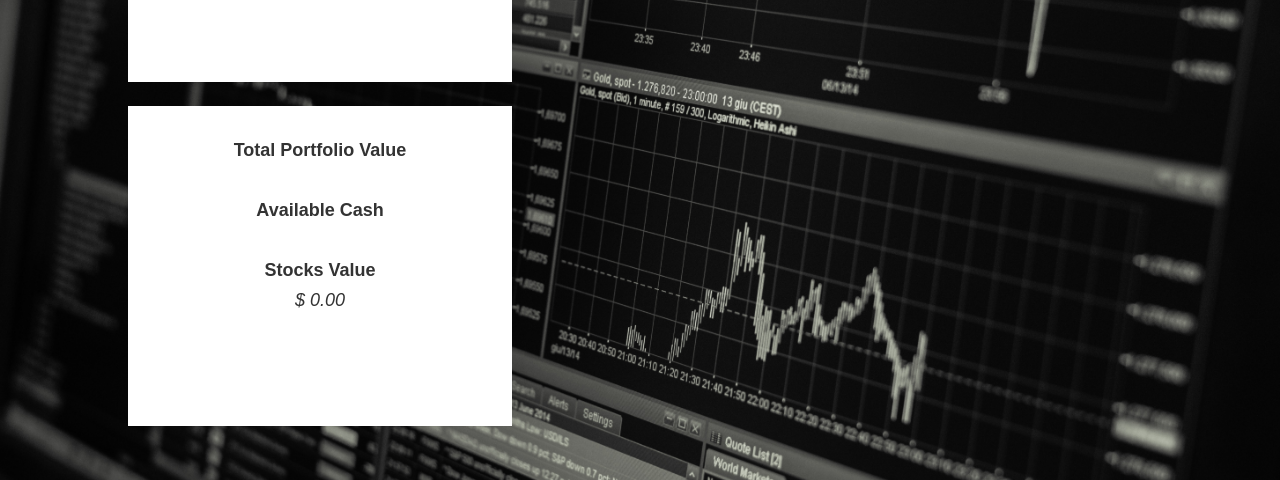
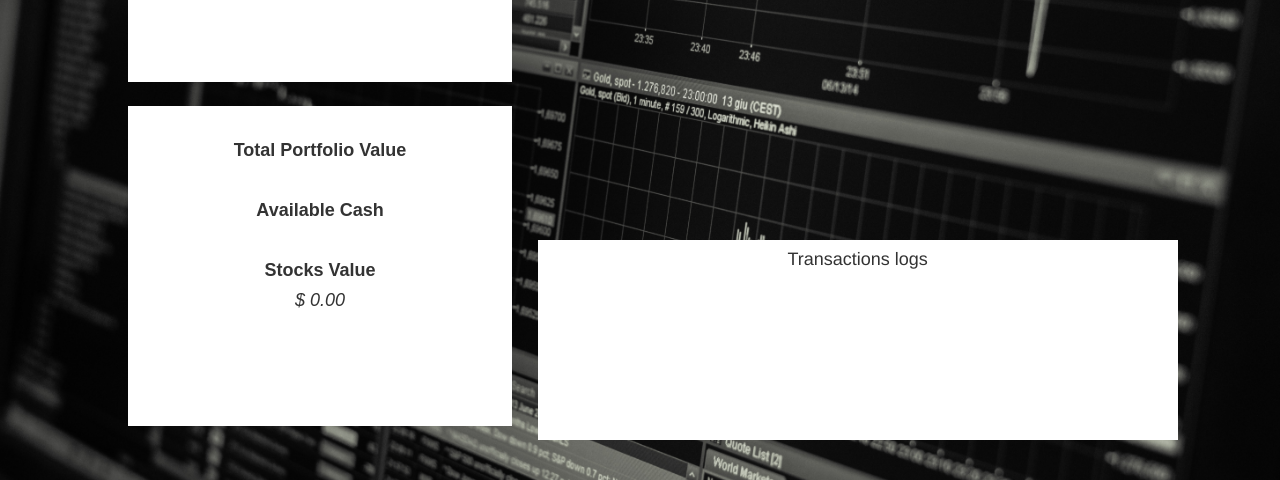
Before and after one commit to SteveDengZishi/robot-stock-trader, a Flask app: template templates/portfolio.html in a window 1280 px wide. Shown: the part 320-800 px from the top of the page. Run offline with Flask 2, Linux system fonts and the light colour scheme; the template is opened without the code that fills it, so the values that code supplies are empty; parts of the project's set-up code (start-up, migrations or seed data) failed here and were passed over; some libraries are stand-ins or nearby versions.

Commit message:
creating bottom right logs

```diff
--- a/static/css/portfolio.css
+++ b/static/css/portfolio.css
@@ -54,6 +54,15 @@ img[class=container]{
 	background-color: white
 }
 
+#bottomright{
+	position: absolute;
+	display: inline-block;
+	width: 50%;
+	height: 25%;
+	top: 70%;
+	left: 42%;
+	background-color: white
+}
 
 section a{
 	font-family: fantasy;
--- a/templates/portfolio.html
+++ b/templates/portfolio.html
@@ -108,6 +108,9 @@
 			<!-- <script src="https://cdn.plot.ly/plotly-latest.min.js"></script> -->
 			{{ content|safe }}
 		</div>
+		<div id="bottomright">
+			<h4>Transactions logs</h4>
+		</div>
 	</div>
 	<!-- <h>{{session['username']}}</h>
 	<h>{{session['email']}}</h>
```
